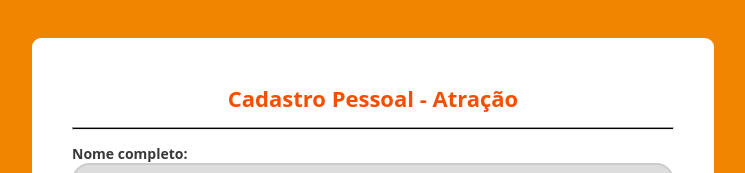
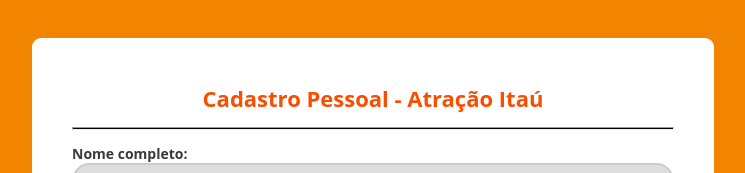
Before and after one commit to Laisayuri/Formulario, a plain HTML site: page indexfinallais.html in a window 1280 px wide. Shown: the top 173 px of the page, without its empty margins (267-1012 px from the left). Drawn offline with Linux system fonts and the light colour scheme.

Commit message:
Titulo ok

```diff
--- a/indexfinallais.html
+++ b/indexfinallais.html
@@ -8,7 +8,7 @@
     <div class="wrapper">
       <form action="" id="formulario" method="POST" name="formulario">
         <legend>
-          Cadastro Pessoal - Atração
+          Cadastro Pessoal - Atração Itaú
         </legend>
 
         <p>
```
